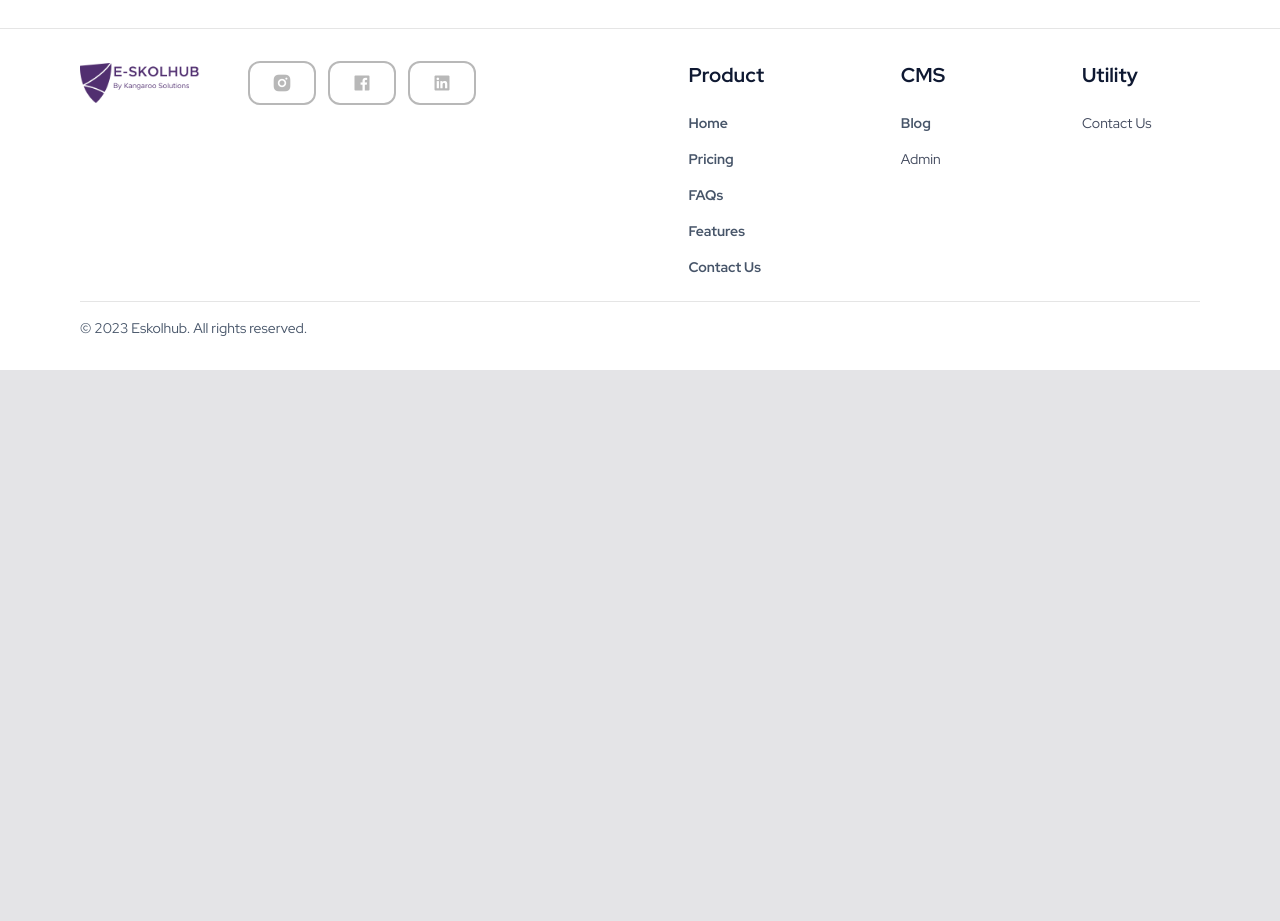
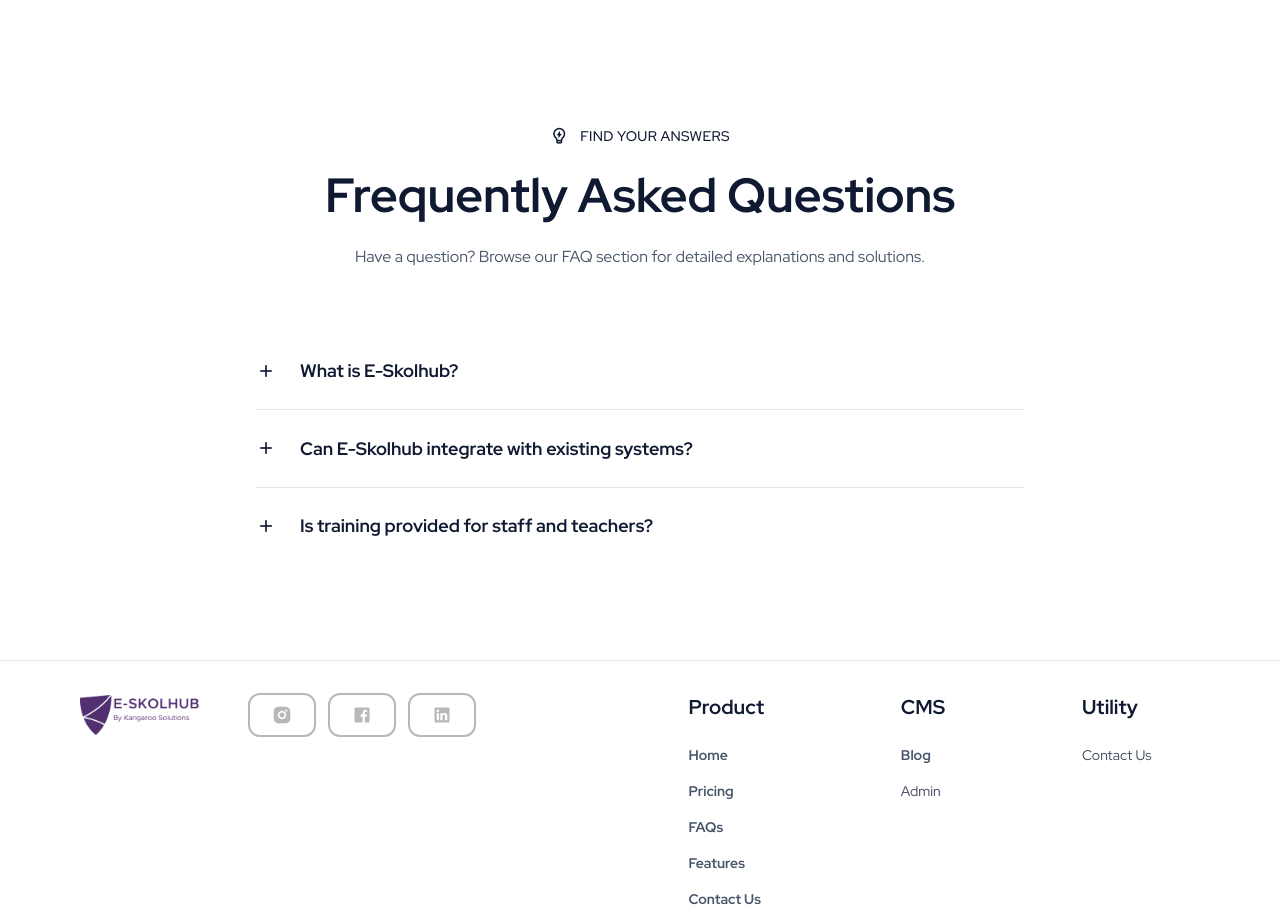
Before and after one commit to mmwandera/eskolhub-website, a Next.js app: page / in a window 1280 px wide. Shown: the part 6120-7041 px from the top of the page. Before the commit the page ends 6490 px from the top, so only its background shows below. Built offline with nearby package versions, Linux system fonts and the light colour scheme.

Commit message:
feat(faq): add FAQ section with expandable questions and divider styling

```diff
--- a/src/app/page.tsx
+++ b/src/app/page.tsx
@@ -4,6 +4,7 @@ import FeatureTour from "@/components/featuretour";
 import PricingSection from "@/components/pricingsection";
 import PartnersSection from "@/components/partnerssection";
 import TestimonialSection from "@/components/testimonials/testimonialsection";
+import FAQSection from "@/components/faqsection";
 
 export default function Home() {
   return (
@@ -14,6 +15,7 @@ export default function Home() {
       <PricingSection />
       <PartnersSection />
       <TestimonialSection />
+      <FAQSection />
     </>
   );
 }
--- /dev/null
+++ b/src/components/faqsection.tsx
@@ -0,0 +1,75 @@
+"use client";
+
+import { useState } from "react";
+
+export default function FAQSection() {
+  const [activeIndex, setActiveIndex] = useState<number | null>(null);
+
+  const faqs = [
+    {
+      question: "What is E-Skolhub?",
+      answer:
+        "E-Skolhub is an online school management software that streamlines academic and administrative processes, enabling schools to operate more efficiently.",
+    },
+    {
+      question: "Can E-Skolhub integrate with existing systems?",
+      answer:
+        "Yes. E-Skolhub supports integrations with existing tools such as learning management systems, accounting software, and communication platforms.",
+    },
+    {
+      question: "Is training provided for staff and teachers?",
+      answer:
+        "Absolutely. Our onboarding includes comprehensive training to ensure all users can maximize the system’s capabilities.",
+    },
+  ];
+
+  const toggleFAQ = (index: number) => {
+    setActiveIndex(activeIndex === index ? null : index);
+  };
+
+  return (
+    <section className="my-24 mx-6">
+      {/* Header */}
+      <div className="text-center mb-16">
+        <div className="flex justify-center items-center gap-3 mb-3">
+          <i className="ri-lightbulb-flash-line text-[18px] text-[#0F1932]" />
+          <p className="uppercase text-[#0F1932] text-[14px] font-medium tracking-wide">
+            Find Your Answers
+          </p>
+        </div>
+
+        <h2 className="text-[48px] font-semibold text-[#0F1932]">
+          Frequently Asked Questions
+        </h2>
+        <p className="text-[#475569] text-[16px] mt-4">
+          Have a question? Browse our FAQ section for detailed explanations and
+          solutions.
+        </p>
+      </div>
+
+      {/* FAQ List */}
+      <div className="max-w-3xl mx-auto divide-y divide-[#E2E8F0]">
+        {faqs.map((faq, index) => (
+          <div key={index} className="py-6 cursor-pointer" onClick={() => toggleFAQ(index)}>
+            <div className="flex items-center gap-6">
+              <i
+                className={`ri-add-line text-[20px] text-[#0F1932] transition-transform duration-200 ${
+                  activeIndex === index ? "rotate-45" : ""
+                }`}
+              />
+              <h3 className="text-[18px] font-semibold text-[#0F1932]">
+                {faq.question}
+              </h3>
+            </div>
+
+            {activeIndex === index && (
+              <p className="mt-4 ml-[44px] text-[#475569] text-[16px] leading-relaxed">
+                {faq.answer}
+              </p>
+            )}
+          </div>
+        ))}
+      </div>
+    </section>
+  );
+}
```
